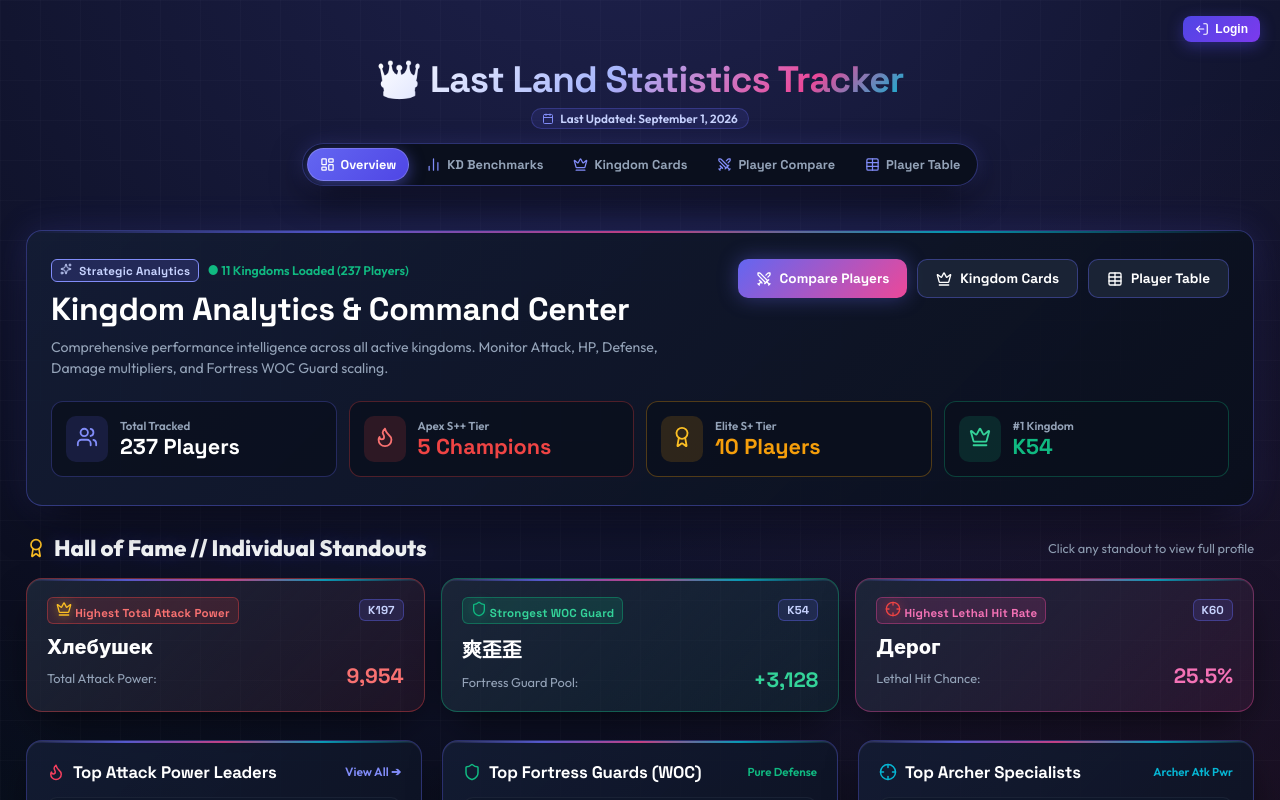
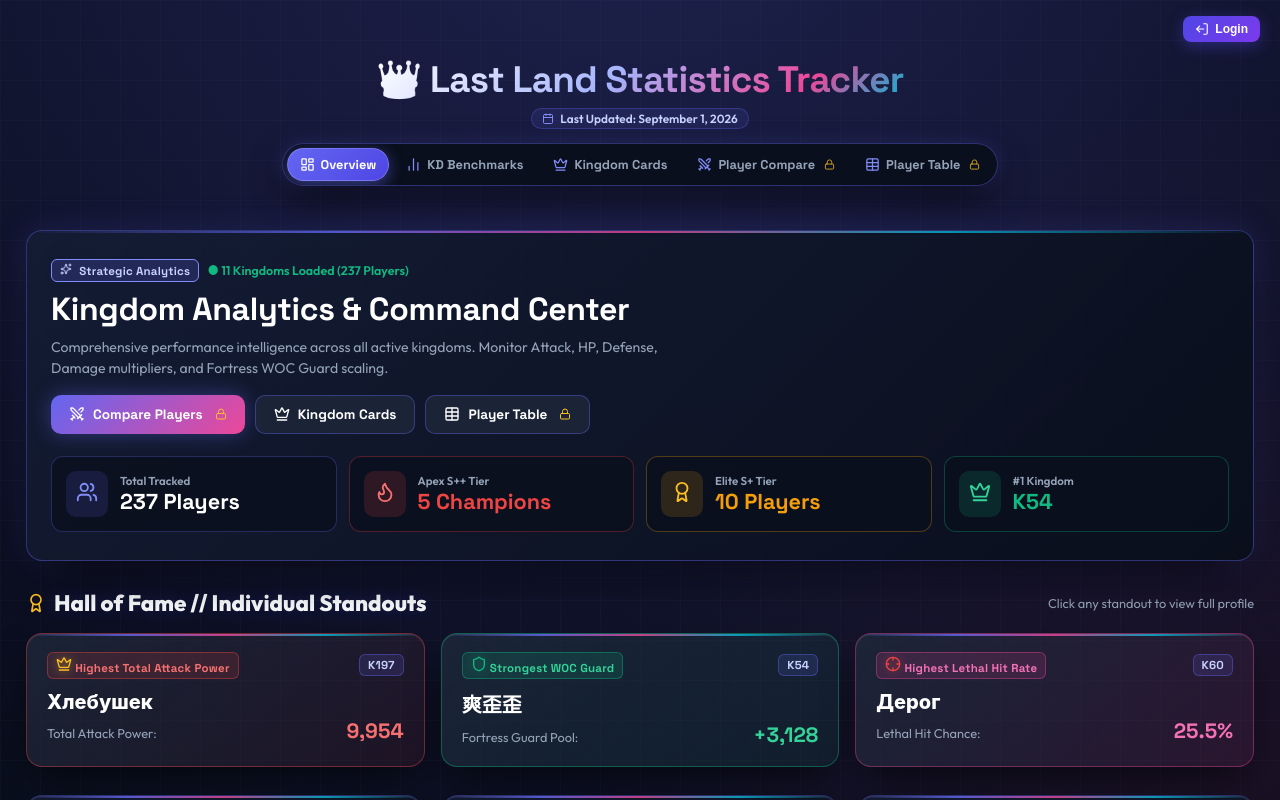
Before and after one commit to vanosski/statistics, a React (Vite) app: page / in a window 1280 px wide. Shown: the top 800 px of the page. Built offline with nearby package versions, Linux system fonts and the light colour scheme.

Commit message:
fix(auth): Block direct URL bypass and enforce strict login gating for player data

```diff
--- a/src/App.tsx
+++ b/src/App.tsx
@@ -48,6 +48,11 @@ export function App() {
       const hash = window.location.hash.replace('#', '');
       const validViews = ['home', 'graphs', 'kingdoms', 'compare', 'table', 'login', 'privacy', 'terms'];
       if (validViews.includes(hash)) {
+        if (!isApproved && ['compare', 'table'].includes(hash)) {
+          setCurrentView('login');
+          window.location.hash = 'login';
+          return;
+        }
         setCurrentView(hash as ViewMode);
       } else if (hash === '') {
         setCurrentView('home');
@@ -56,7 +61,7 @@ export function App() {
     handleHash();
     window.addEventListener('hashchange', handleHash);
     return () => window.removeEventListener('hashchange', handleHash);
-  }, []);
+  }, [isApproved]);
 
   // If user is logged in with Google but NOT approved yet, send them to the approval request screen
   useEffect(() => {
@@ -68,6 +73,14 @@ export function App() {
     }
   }, [loading, session, isApproved, currentView]);
 
+  // If user is guest/unapproved and on a protected view, redirect to login
+  useEffect(() => {
+    if (!loading && !isApproved && ['compare', 'table'].includes(currentView)) {
+      setCurrentView('login');
+      window.location.hash = 'login';
+    }
+  }, [loading, isApproved, currentView]);
+
   // Auto-redirect out of login screen when approved
   useEffect(() => {
     if (isApproved && ['login', 'privacy', 'terms'].includes(currentView)) {
@@ -76,7 +89,7 @@ export function App() {
   }, [isApproved, currentView]);
 
   const navigateTo = (view: ViewMode) => {
-    if (!isApproved && ['table'].includes(view)) {
+    if (!isApproved && ['compare', 'table'].includes(view)) {
       window.location.hash = 'login';
       return;
     }
@@ -200,6 +213,7 @@ export function App() {
 
       {/* 3. Multi-Player Comparison View */}
       {currentView === 'compare' && (
+        isApproved ? (
           <ComparisonSuite
             allPlayers={players}
             selectedPlayers={selectedPlayers}
@@ -207,10 +221,14 @@ export function App() {
             onRemovePlayer={handleRemovePlayerTag}
             onClearAll={handleClearAllTags}
           />
+        ) : (
+          <Login />
+        )
       )}
 
       {/* 4. Complete Player Table View */}
       {currentView === 'table' && (
+        isApproved ? (
           <PlayerTable
             players={players}
             selectedPlayerNames={selectedPlayerNames}
@@ -221,6 +239,9 @@ export function App() {
             filters={tableFilters}
             onFiltersChange={setTableFilters}
           />
+        ) : (
+          <Login />
+        )
       )}
 
       </main>
--- a/src/components/HomePage.tsx
+++ b/src/components/HomePage.tsx
@@ -11,10 +11,12 @@ import {
   ChevronRight,
   Crosshair,
   Sparkles,
-  Users
+  Users,
+  Lock
 } from 'lucide-react';
 
 import { getRankedKingdoms } from '../utils/kingdomRanking';
+import { useAuth } from '../contexts/AuthContext';
 
 interface HomePageProps {
   kingdoms: KingdomSummary[];
@@ -31,6 +33,7 @@ export const HomePage: React.FC<HomePageProps> = ({
   onOpenPlayer,
   onOpenKingdom
 }) => {
+  const { isApproved } = useAuth();
   // Top 5 Attackers
   const topAttackers = [...players].sort((a, b) => b.total_pow - a.total_pow).slice(0, 5);
   // Top 5 Guards
@@ -112,7 +115,7 @@ export const HomePage: React.FC<HomePageProps> = ({
                 boxShadow: '0 0 20px rgba(99, 102, 241, 0.4)'
               }}
             >
-              <Swords size={16} /> Compare Players
+              <Swords size={16} /> Compare Players {!isApproved && <Lock size={12} style={{ color: '#fbbf24', marginLeft: '4px' }} />}
             </button>
             <button
               onClick={() => onNavigate('kingdoms')}
@@ -148,7 +151,7 @@ export const HomePage: React.FC<HomePageProps> = ({
                 color: '#fff'
               }}
             >
-              <Table size={16} /> Player Table
+              <Table size={16} /> Player Table {!isApproved && <Lock size={12} style={{ color: '#fbbf24', marginLeft: '4px' }} />}
             </button>
           </div>
         </div>
--- a/src/components/TopNav.tsx
+++ b/src/components/TopNav.tsx
@@ -1,6 +1,7 @@
 import React, { useRef, useEffect } from 'react';
 import type { ViewMode } from '../types/stats';
-import { LayoutDashboard, BarChart2, Crown, Swords, Table } from 'lucide-react';
+import { LayoutDashboard, BarChart2, Crown, Swords, Table, Lock } from 'lucide-react';
+import { useAuth } from '../contexts/AuthContext';
 
 interface TopNavProps {
   currentView: ViewMode;
@@ -8,6 +9,7 @@ interface TopNavProps {
 }
 
 export const TopNav: React.FC<TopNavProps> = ({ currentView, onSelectView }) => {
+  const { isApproved } = useAuth();
   const navRef = useRef<HTMLElement>(null);
   const activeBtnRef = useRef<HTMLButtonElement>(null);
 
@@ -97,6 +99,9 @@ export const TopNav: React.FC<TopNavProps> = ({ currentView, onSelectView }) =>
                 </span>
                 <span className="nav-tab-label-full">{tab.label}</span>
                 <span className="nav-tab-label-short">{tab.shortLabel}</span>
+                {!isApproved && (tab.id === 'compare' || tab.id === 'table') && (
+                  <Lock size={11} style={{ color: '#fbbf24', marginLeft: '3px', opacity: 0.85 }} />
+                )}
               </button>
             );
           })}
```
Lines whose indentation alone changed are shown as unchanged.
